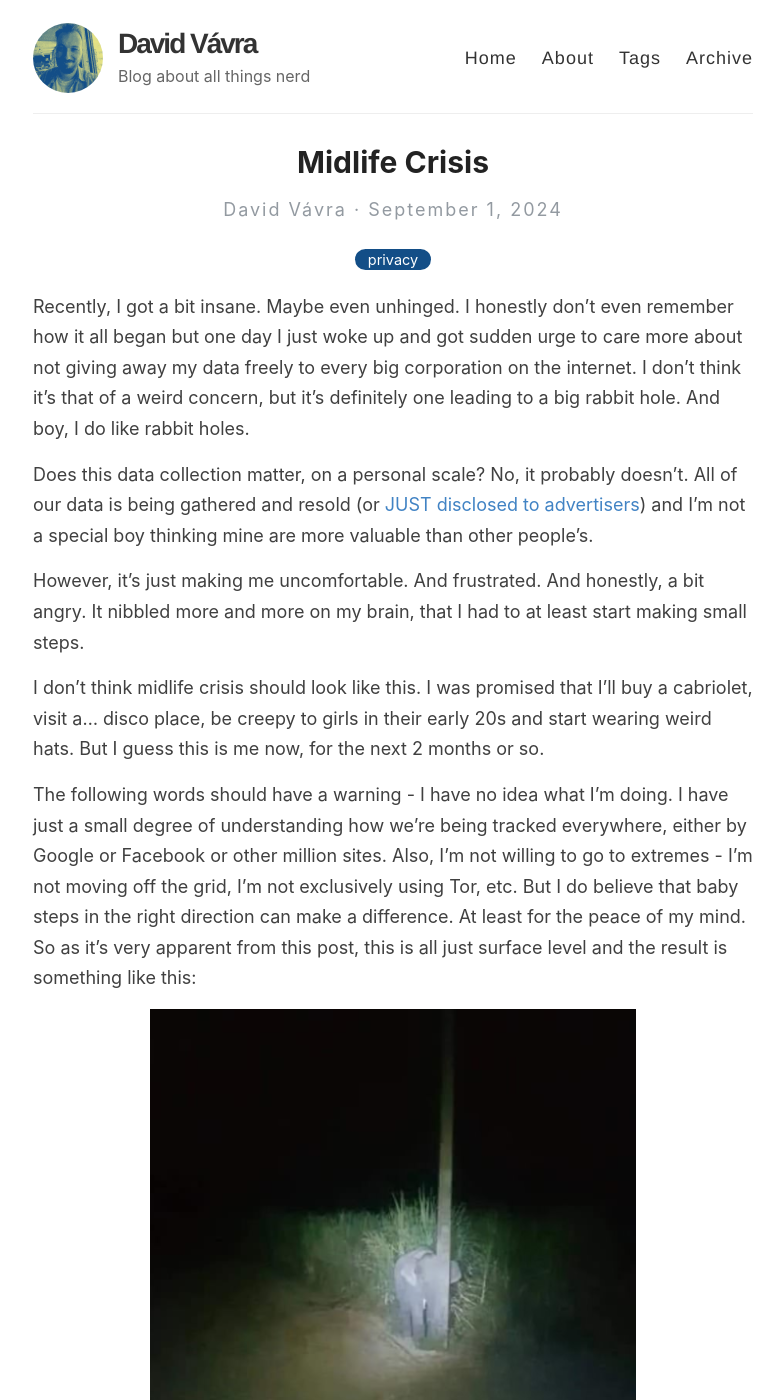
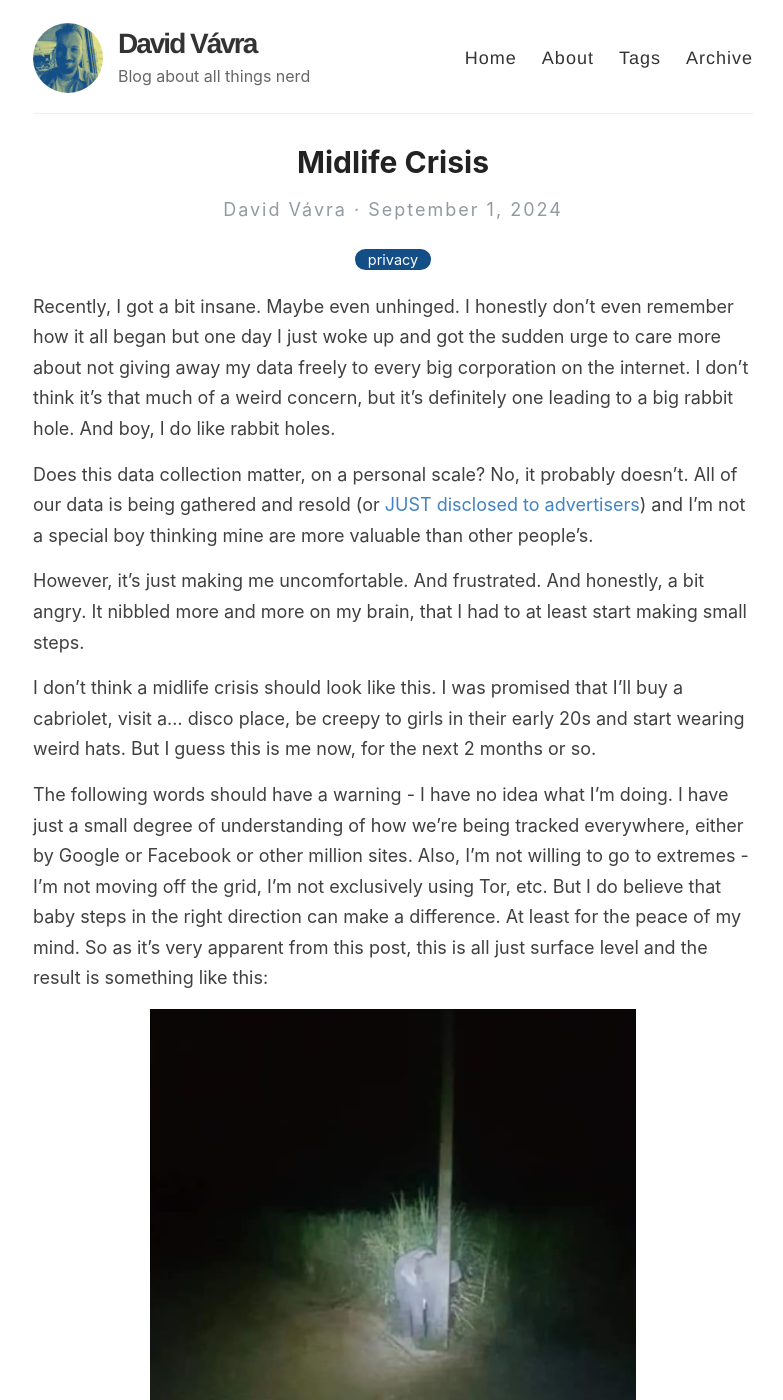
Before and after one commit to Than3s/than3s.github.io, a Jekyll site: the page built from _posts/2024-9-01-midlife_crisis.md, in a window 1280 px wide and 1400 px high. Shown: the whole window, without its empty margins (247-1030 px from the left). Built offline with Jekyll 4.4.1, drawn with Linux system fonts in a browser that asks for light colours; some of the changed text lies outside the part shown.

Commit message:
fixed typos

```diff
--- a/_posts/2024-9-01-midlife_crisis.md
+++ b/_posts/2024-9-01-midlife_crisis.md
@@ -4,15 +4,15 @@
 categories: privacy
 ---
 
-Recently, I got a bit insane. Maybe even unhinged. I honestly don't even remember how it all began but one day I just woke up and got sudden urge to care more about not giving away my data freely to every big corporation on the internet. I don't think it's that of a weird concern, but it's definitely one leading to a big rabbit hole. And boy, I do like rabbit holes.
+Recently, I got a bit insane. Maybe even unhinged. I honestly don't even remember how it all began but one day I just woke up and got the sudden urge to care more about not giving away my data freely to every big corporation on the internet. I don't think it's that much of a weird concern, but it's definitely one leading to a big rabbit hole. And boy, I do like rabbit holes.
 
 Does this data collection matter, on a personal scale? No, it probably doesn't. All of our data is being gathered and resold (or [JUST disclosed to advertisers](https://www.simpleanalytics.com/blog/does-google-sell-your-data)) and I'm not a special boy thinking mine are more valuable than other people's.
 
 However, it's just making me uncomfortable. And frustrated. And honestly, a bit angry. It nibbled more and more on my brain, that I had to at least start making small steps.
 
-I don't think midlife crisis should look like this. I was promised that I'll buy a cabriolet, visit a... disco place, be creepy to girls in their early 20s and start wearing weird hats. But I guess this is me now, for the next 2 months or so.
+I don't think a midlife crisis should look like this. I was promised that I'll buy a cabriolet, visit a... disco place, be creepy to girls in their early 20s and start wearing weird hats. But I guess this is me now, for the next 2 months or so.
 
-The following words should have a warning - I have no idea what I'm doing. I have just a small degree of understanding how we're being tracked everywhere, either by Google or Facebook or other million sites. Also, I'm not willing to go to extremes - I'm not moving off the grid, I'm not exclusively using Tor, etc. But I do believe that baby steps in the right direction can make a difference. At least for the peace of my mind.
+The following words should have a warning - I have no idea what I'm doing. I have just a small degree of understanding of how we're being tracked everywhere, either by Google or Facebook or other million sites. Also, I'm not willing to go to extremes - I'm not moving off the grid, I'm not exclusively using Tor, etc. But I do believe that baby steps in the right direction can make a difference. At least for the peace of my mind.
 So as it's very apparent from this post, this is all just surface level and the result is something like this:
 
 ![Enigma](/images/elephant_hiding.png)
@@ -25,7 +25,7 @@
 
 Search engine? Well, I'm still looking and the Reddit situation doesn't make it easier. I've tried Brave Search (which is decent), DuckDuckGo and in the near future I'll check [Kagi](https://kagi.com/).
 
-As for browser, I don't use Google Chrome for years, but hey, have you heard the great news about ad blockers being at risk because of the [extension platform Manifest v3](https://www.techradar.com/computing/browsers/google-chrome-users-be-warned-a-long-planned-change-to-browser-extensions-is-coming-to-fruition-that-could-nuke-your-ad-blocker)? Yes, I'm aware it's not YET affecting all Chromium browsers but my experiments with them end with this - I permanently moved to Firefox. ~~Or better say to [Floorp](https://floorp.app/en), which is based on it. And also has a name which I think sounds like a moving [Gelatinous cube](https://forgottenrealms.fandom.com/wiki/Gelatinous_cube), so my DnD heart approves.~~
+As for a browser, I don't use Google Chrome for years, but hey, have you heard the great news about ad blockers being at risk because of the [extension platform Manifest v3](https://www.techradar.com/computing/browsers/google-chrome-users-be-warned-a-long-planned-change-to-browser-extensions-is-coming-to-fruition-that-could-nuke-your-ad-blocker)? Yes, I'm aware it's not YET affecting all Chromium browsers but my experiments with them end with this - I permanently moved to Firefox. ~~Or better say to [Floorp](https://floorp.app/en), which is based on it. And also has a name which I think sounds like a moving [Gelatinous cube](https://forgottenrealms.fandom.com/wiki/Gelatinous_cube), so my DnD heart approves.~~
 
 EDIT: As I was writing this, a new Firefox based browser appeared - [Zen](https://zen-browser.app/). It focuses on vertical tabs and out of the box feels better than Floorp, while still being open sourced.
 
@@ -35,8 +35,8 @@
 
 Uff, that's the basics covered, great! I've also moved my backups and everything to NAS, so nobody can spy on photos of my cat. And bother me with One Drive / Dropbox or whatever subscriptions.
 
-Now I just turn on VPN, and I'm a GHOST while surfing, the invisible enigma of the internet! Except for all social networks. Oh, and my smartphone - which is ironically Pixel 8 from Google. It's only a matter of time till I install [GrapheneOS](https://grapheneos.org/) on it and then turn back since it'll probably be a big bother.
+Now I just turn on my VPN, and I'm a GHOST while surfing, the invisible enigma of the internet! Except for all social networks. Oh, and my smartphone - which is ironically Pixel 8 from Google. It's only a matter of time till I install [GrapheneOS](https://grapheneos.org/) on it and then turn back since it'll probably be a big bother.
 
 And there is one more elephant in the already crowded room. It rhymes with billows and recent news about some of the [fantastic AI features](https://arstechnica.com/gadgets/2024/08/microsoft-will-try-the-data-scraping-windows-recall-feature-again-in-october/) are not filling me with joy either.
 
-So yes, next post will be about Linux. I told you I went unhinged.
+So yes, the next post will be about Linux. I told you I went unhinged.
```
